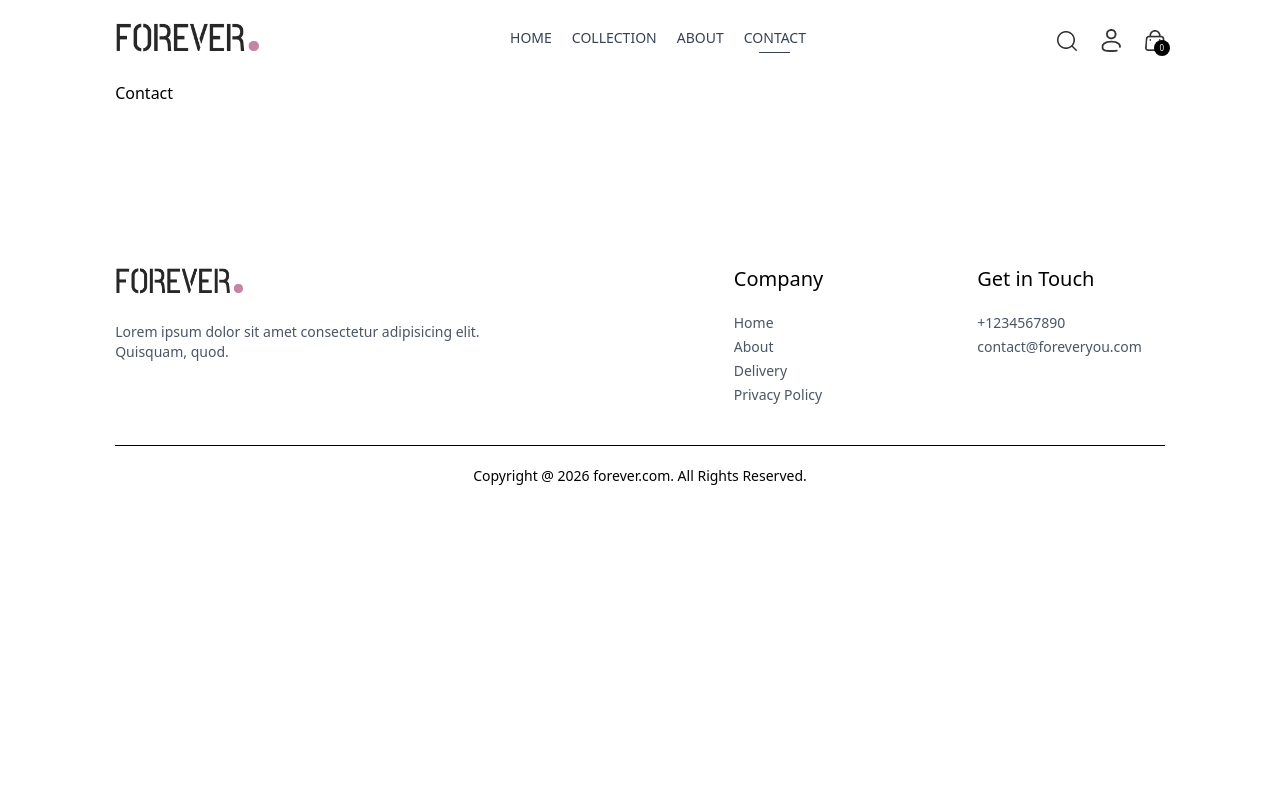
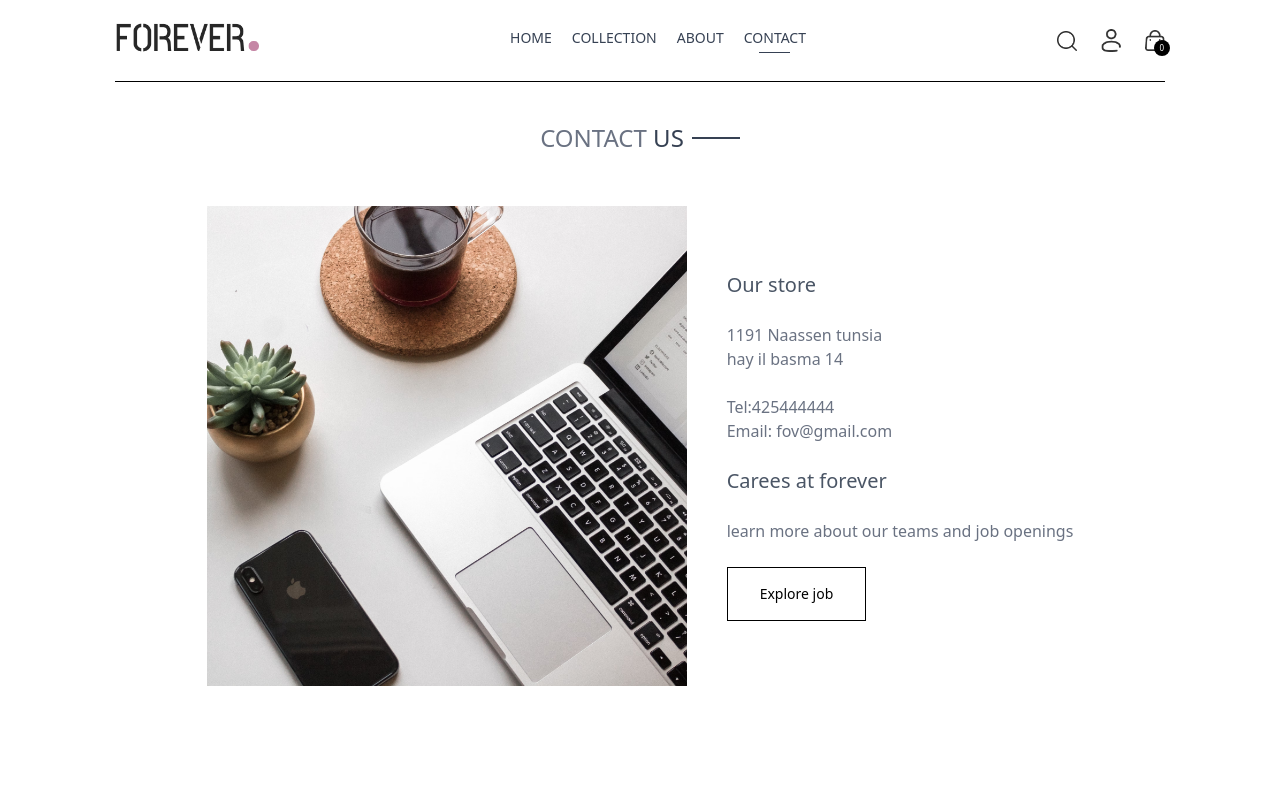
Before and after one commit to kraken-amen/E-commerce-platform, a React (Vite) app in the folder frontend/: page /contact in a window 1280 px wide. Shown: the top 800 px of the page. Built offline with nearby package versions, Linux system fonts and the light colour scheme.

Commit message:
complete contact and about page

```diff
--- a/frontend/src/pages/Contact.jsx
+++ b/frontend/src/pages/Contact.jsx
@@ -1,8 +1,26 @@
 import React from 'react'
-
-function Contact() {
+import Title from '../components/Title'
+import { assets } from '../assets/assets'
+import NewsletterBox from '../components/NewsletterBox'
+const Contact = () => {
   return (
-    <div>Contact</div>
+    <div>
+      <div className='text-center text-2xl pt-10 border-t'>
+        <Title text1={'CONTACT '} text2={'US'} />
+      </div>
+      <div className='my-10 flex flex-col justify-center md:flex-row gap-10 mb-28'>
+        <img className='w-full md:max-w-[480px]' src={assets.contact_img} alt="" />
+        <div className='flex flex-col gap-6 items-start justify-center'>
+          <p className='font-semiblod text-xl text-gray-600'>Our store</p>
+          <p className='text-gray-500'>1191 Naassen tunsia <br /> hay il basma 14</p>
+          <p className='text-gray-500'>Tel:425444444 <br /> Email: fov@gmail.com</p>
+          <p className='font-semiblod text-xl text-gray-600'>Carees at forever</p>
+          <p className='text-gray-500'>learn more about our teams and job openings</p>
+          <button className='cursor-pointer border borde-black px-8 py-4 text-sm hover:bg-black hover:text-white transition-all duration-500'>Explore job</button>
+        </div>
+      </div>
+      <NewsletterBox/>
+    </div>
   )
 }
 
```
